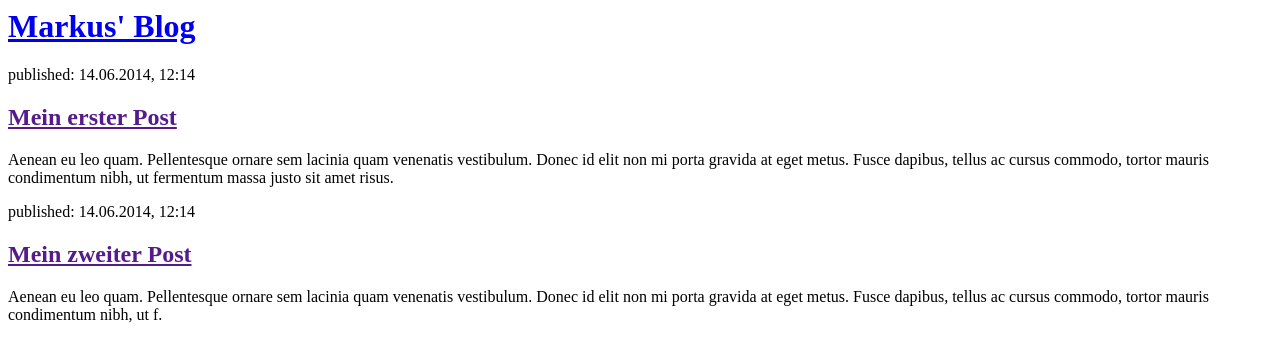
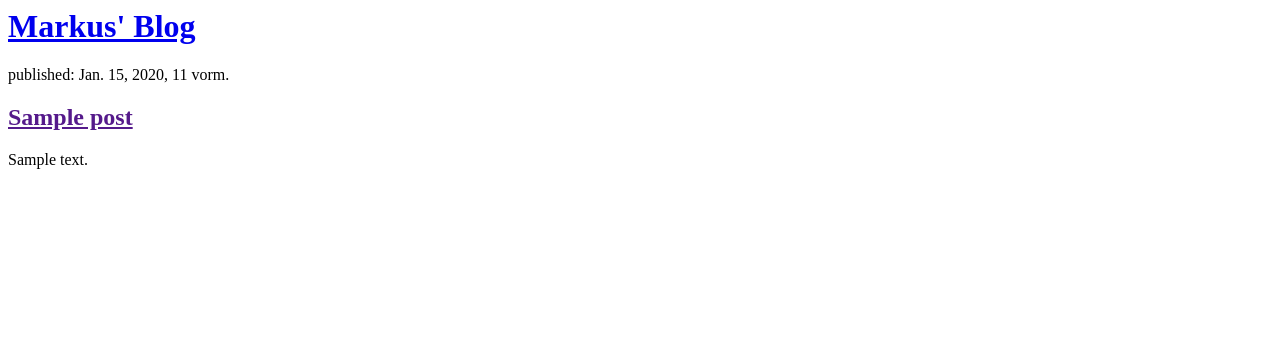
Before and after one commit to markushemmer/masterthesis, a Django app: template blog/templates/blog/post_list.html in a window 1280 px wide. Shown: the top 362 px of the page. Run offline with Django 3.2, Linux system fonts and the light colour scheme; the template is opened without the code that fills it: values that come from a table or form of the project are taken from there, others are empty; tables that the repository leaves empty hold one stand-in row (values such as "Sample post").

Commit message:
Anpassung am Template, um Posts aus der Datenbank anzeigen zu können

```diff
--- a/blog/templates/blog/post_list.html
+++ b/blog/templates/blog/post_list.html
@@ -6,17 +6,12 @@
         <div>
             <h1><a href="/">Markus' Blog</a></h1>
         </div>
-
-        <div>
-            <p>published: 14.06.2014, 12:14</p>
-            <h2><a href="">Mein erster Post</a></h2>
-            <p>Aenean eu leo quam. Pellentesque ornare sem lacinia quam venenatis vestibulum. Donec id elit non mi porta gravida at eget metus. Fusce dapibus, tellus ac cursus commodo, tortor mauris condimentum nibh, ut fermentum massa justo sit amet risus.</p>
-        </div>
-
-        <div>
-            <p>published: 14.06.2014, 12:14</p>
-            <h2><a href="">Mein zweiter Post</a></h2>
-            <p>Aenean eu leo quam. Pellentesque ornare sem lacinia quam venenatis vestibulum. Donec id elit non mi porta gravida at eget metus. Fusce dapibus, tellus ac cursus commodo, tortor mauris condimentum nibh, ut f.</p>
-        </div>
+        {% for post in posts %}
+            <div>
+                <p>published: {{ post.published_date }}</p>
+                <h2><a href="">{{ post.title }}</a></h2>
+                <p>{{ post.text|linebreaksbr }}</p>
+            </div>
+        {% endfor %}
     </body>
 </html>
```
Also changed, not shown: blog/views.py (+4 -3 lines).
